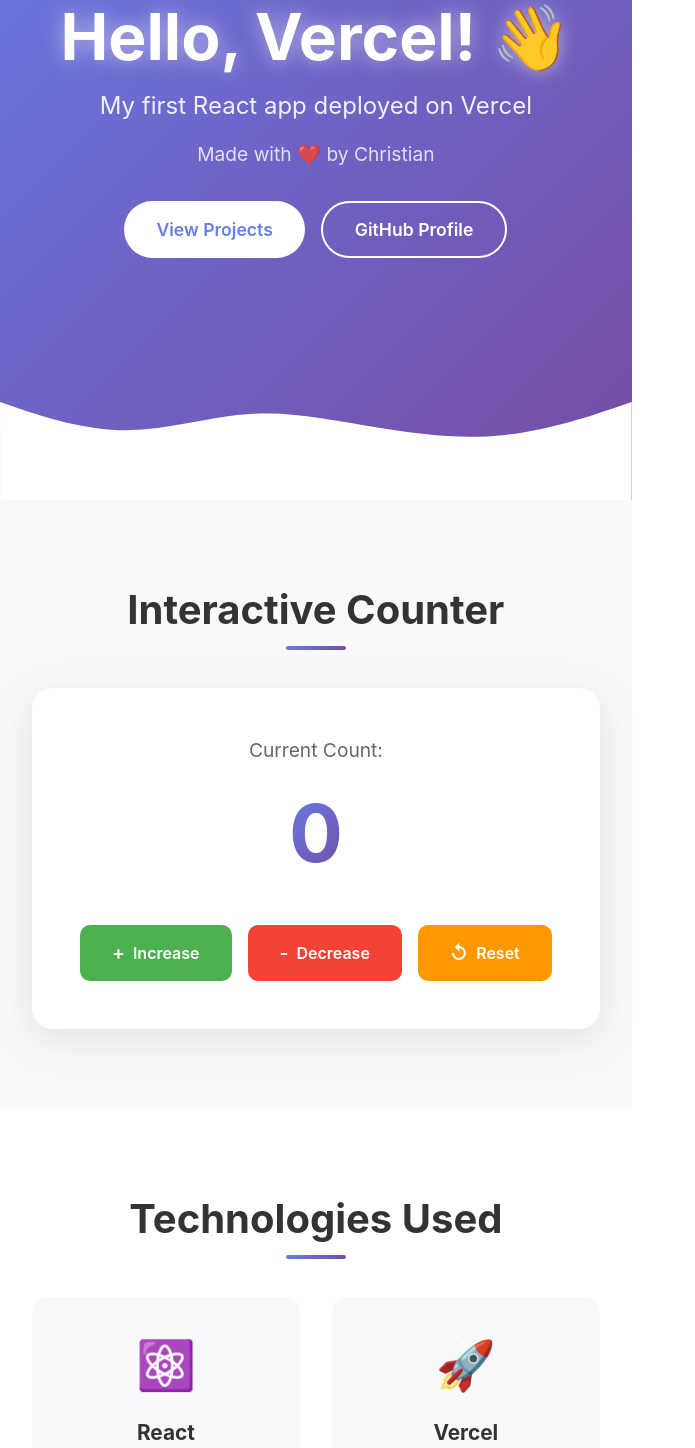
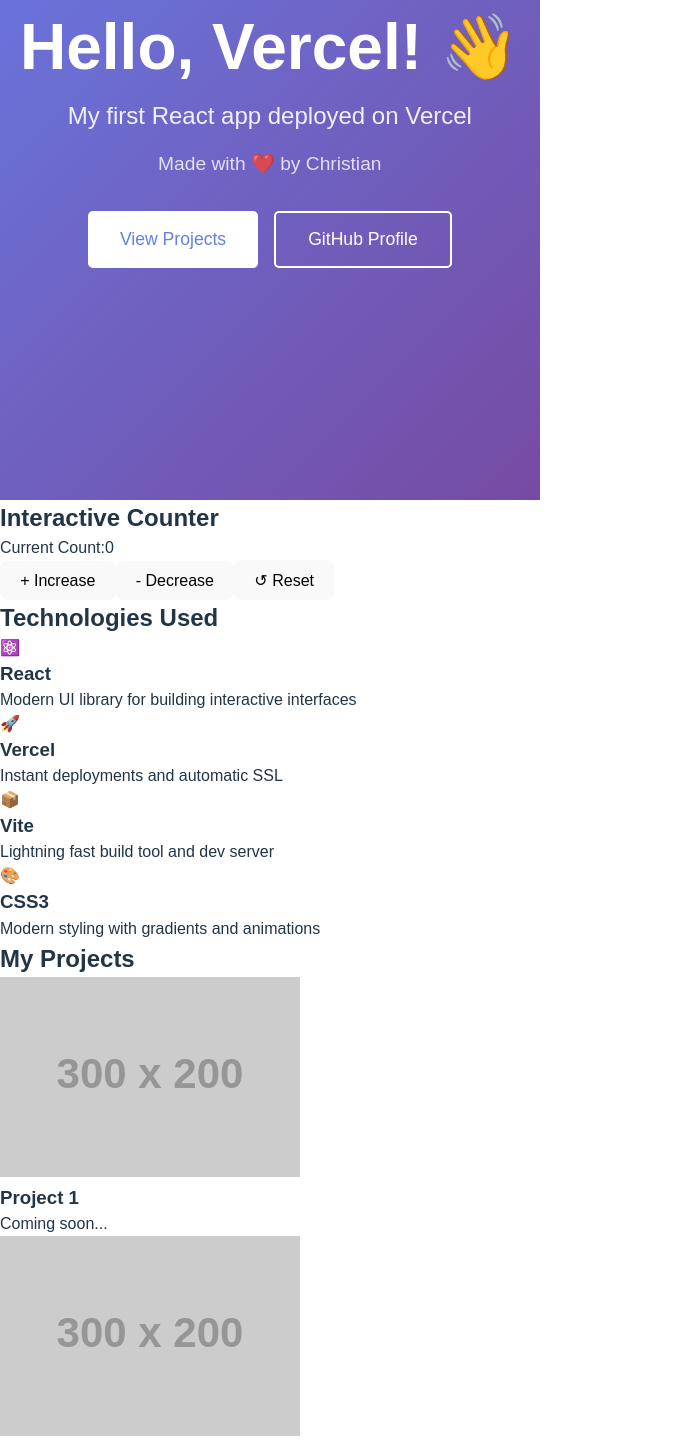
Before and after one commit to christianbelencion11-creator/my-react-app, a React (Vite) app: page / in a window 1280 px wide. Shown: the part 300-1748 px from the top of the page, without its empty margins (0-695 px from the left). Built offline with nearby package versions, Linux system fonts and the light colour scheme.

Commit message:
New modern design

```diff
--- a/src/App.css
+++ b/src/App.css
@@ -5,12 +5,8 @@
 }
 
 body {
-  font-family: 'Poppins', -apple-system, BlinkMacSystemFont, 'Segoe UI', sans-serif;
+  font-family: Arial, sans-serif;
   overflow-x: hidden;
-}
-
-.App {
-  position: relative;
 }
 
 /* Navigation Bar */
@@ -18,9 +14,8 @@
   position: fixed;
   top: 0;
   width: 100%;
-  background: rgba(255, 255, 255, 0.95);
-  backdrop-filter: blur(10px);
-  box-shadow: 0 2px 20px rgba(0, 0, 0, 0.1);
+  background: white;
+  box-shadow: 0 2px 10px rgba(0,0,0,0.1);
   z-index: 1000;
 }
 
@@ -36,9 +31,7 @@
 .logo {
   font-size: 1.5rem;
   font-weight: bold;
-  background: linear-gradient(135deg, #667eea 0%, #764ba2 100%);
-  -webkit-background-clip: text;
-  -webkit-text-fill-color: transparent;
+  color: #667eea;
 }
 
 .nav-menu {
@@ -50,8 +43,6 @@
 .nav-menu a {
   text-decoration: none;
   color: #333;
-  font-weight: 500;
-  transition: color 0.3s;
 }
 
 .nav-menu a:hover {
@@ -62,25 +53,21 @@
 .hero {
   min-height: 100vh;
   background: linear-gradient(135deg, #667eea 0%, #764ba2 100%);
-  position: relative;
   display: flex;
   align-items: center;
   justify-content: center;
   text-align: center;
   color: white;
-  padding-top: 60px;
+  padding: 80px 20px 0;
 }
 
 .hero-content {
   max-width: 800px;
-  padding: 2rem;
-  animation: fadeInUp 1s ease;
 }
 
-.glow {
+h1 {
   font-size: 4rem;
   margin-bottom: 1rem;
-  text-shadow: 0 0 20px rgba(255, 255, 255, 0.5);
 }
 
 .hero-subtitle {
@@ -105,20 +92,13 @@
   padding: 1rem 2rem;
   font-size: 1.1rem;
   border: none;
-  border-radius: 50px;
+  border-radius: 5px;
   cursor: pointer;
-  transition: all 0.3s;
-  font-weight: 600;
 }
 
 .hero-buttons .btn-primary {
   background: white;
   color: #667eea;
-}
-
-.hero-buttons .btn-primary:hover {
-  transform: translateY(-3px);
-  box-shadow: 0 10px 30px rgba(0, 0, 0, 0.2);
 }
 
 .hero-buttons .btn-secondary {
@@ -127,249 +107,13 @@
   border: 2px solid white;
 }
 
-.hero-buttons .btn-secondary:hover {
-  background: white;
-  color: #667eea;
-  transform: translateY(-3px);
-}
-
-.hero-wave {
-  position: absolute;
-  bottom: 0;
-  left: 0;
-  width: 100%;
-  line-height: 0;
-}
-
-/* Counter Section */
-.counter-section {
-  padding: 5rem 0;
-  background: #f8f9fa;
-}
-
-.container {
-  max-width: 1200px;
-  margin: 0 auto;
-  padding: 0 2rem;
-}
-
-.section-title {
-  text-align: center;
-  font-size: 2.5rem;
-  margin-bottom: 3rem;
-  color: #333;
-  position: relative;
-}
-
-.section-title::after {
-  content: '';
-  position: absolute;
-  bottom: -10px;
-  left: 50%;
-  transform: translateX(-50%);
-  width: 60px;
-  height: 4px;
-  background: linear-gradient(135deg, #667eea 0%, #764ba2 100%);
-  border-radius: 2px;
-}
-
-.counter-card {
-  background: white;
-  border-radius: 20px;
-  padding: 3rem;
-  box-shadow: 0 10px 40px rgba(0, 0, 0, 0.1);
-  max-width: 600px;
-  margin: 0 auto;
-  text-align: center;
-}
-
-.counter-display {
-  margin-bottom: 2rem;
-}
-
-.counter-label {
-  font-size: 1.2rem;
-  color: #666;
-  display: block;
-  margin-bottom: 0.5rem;
-}
-
-.counter-value {
-  font-size: 5rem;
-  font-weight: bold;
-  background: linear-gradient(135deg, #667eea 0%, #764ba2 100%);
-  -webkit-background-clip: text;
-  -webkit-text-fill-color: transparent;
-}
-
-.counter-buttons {
-  display: flex;
-  gap: 1rem;
-  justify-content: center;
-  flex-wrap: wrap;
-}
-
-.counter-btn {
-  padding: 1rem 2rem;
-  font-size: 1rem;
-  border: none;
-  border-radius: 10px;
-  cursor: pointer;
-  transition: all 0.3s;
-  display: flex;
-  align-items: center;
-  gap: 0.5rem;
-  font-weight: 600;
-}
-
-.counter-btn span {
-  font-size: 1.2rem;
-}
-
-.increment {
-  background: #4CAF50;
-  color: white;
-}
-
-.increment:hover {
-  background: #45a049;
-  transform: translateY(-2px);
-}
-
-.decrement {
-  background: #f44336;
-  color: white;
-}
-
-.decrement:hover {
-  background: #da190b;
-  transform: translateY(-2px);
-}
-
-.reset {
-  background: #ff9800;
-  color: white;
-}
-
-.reset:hover {
-  background: #e68900;
-  transform: translateY(-2px);
-}
-
-/* Features Section */
-.features-section {
-  padding: 5rem 0;
-  background: white;
-}
-
-.features-grid {
-  display: grid;
-  grid-template-columns: repeat(auto-fit, minmax(250px, 1fr));
-  gap: 2rem;
-}
-
-.feature-card {
-  text-align: center;
-  padding: 2rem;
-  border-radius: 15px;
-  background: #f8f9fa;
-  transition: all 0.3s;
-}
-
-.feature-card:hover {
-  transform: translateY(-10px);
-  box-shadow: 0 20px 40px rgba(0, 0, 0, 0.1);
-}
-
-.feature-icon {
-  font-size: 3rem;
-  margin-bottom: 1rem;
-}
-
-.feature-card h3 {
-  font-size: 1.3rem;
-  margin-bottom: 0.5rem;
-  color: #333;
-}
-
-.feature-card p {
-  color: #666;
-  line-height: 1.6;
-}
-
-/* Projects Section */
-.projects-section {
-  padding: 5rem 0;
-  background: #f8f9fa;
-}
-
-.projects-grid {
-  display: grid;
-  grid-template-columns: repeat(auto-fit, minmax(300px, 1fr));
-  gap: 2rem;
-}
-
-.project-card {
-  background: white;
-  border-radius: 15px;
-  overflow: hidden;
-  box-shadow: 0 5px 20px rgba(0, 0, 0, 0.1);
-  transition: all 0.3s;
-}
-
-.project-card:hover {
-  transform: translateY(-5px);
-  box-shadow: 0 15px 40px rgba(0, 0, 0, 0.2);
-}
-
-.project-card img {
-  width: 100%;
-  height: 200px;
-  object-fit: cover;
-}
-
-.project-card h3 {
-  padding: 1rem 1rem 0.5rem;
-  color: #333;
-}
-
-.project-card p {
-  padding: 0 1rem 1.5rem;
-  color: #666;
-}
-
-/* Footer */
-.footer {
-  background: #333;
-  color: white;
-  padding: 2rem 0;
-  text-align: center;
-}
-
-.footer p {
-  margin: 0.5rem 0;
-  opacity: 0.9;
-}
-
-/* Animations */
-@keyframes fadeInUp {
-  from {
-    opacity: 0;
-    transform: translateY(30px);
-  }
-  to {
-    opacity: 1;
-    transform: translateY(0);
-  }
-}
-
-/* Responsive Design */
+/* Responsive */
 @media (max-width: 768px) {
   .nav-menu {
     display: none;
   }
 
-  .glow {
+  h1 {
     font-size: 2.5rem;
   }
 
@@ -380,16 +124,4 @@
   .hero-buttons {
     flex-direction: column;
   }
-
-  .section-title {
-    font-size: 2rem;
-  }
-
-  .counter-value {
-    font-size: 3rem;
-  }
-
-  .counter-buttons {
-    flex-direction: column;
-  }
 }
```
